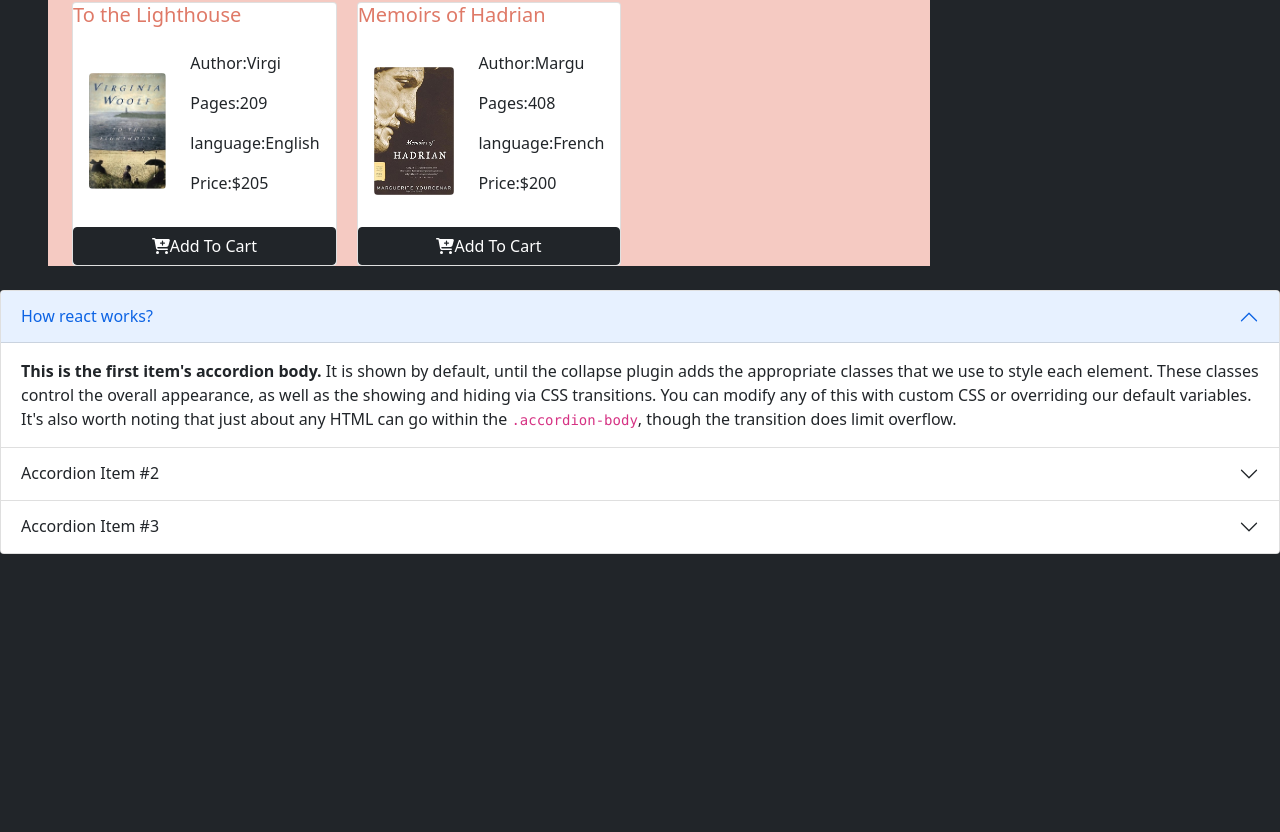
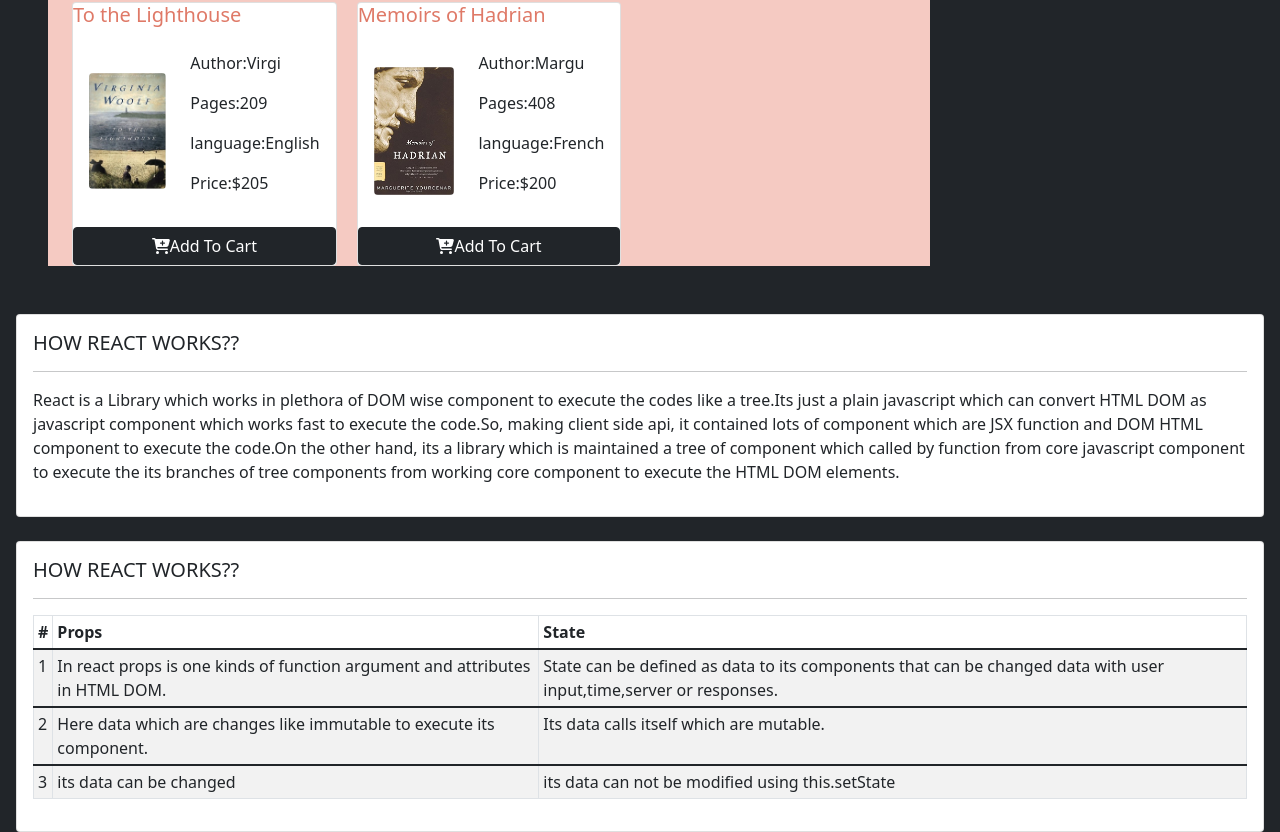
Before and after one commit to Nabi171/Alkestrico-De-library, a React (Create React App) app: page / in a window 1280 px wide. Shown: the part 5330-6162 px from the top of the page. Before the commit the page ends 5884 px from the top, so only its background shows below. Built offline with nearby package versions, Linux system fonts and the light colour scheme.

Commit message:
4th commit

```diff
--- a/src/Accordian/Accordian.js
+++ b/src/Accordian/Accordian.js
@@ -1,51 +1,50 @@
 import React from 'react';
+import { Card, Table } from 'react-bootstrap';
 
 const Accordian = () => {
   return (
     <div>
-
-
-      <div class="accordion" id="accordionExample">
-        <div class="accordion-item">
-          <h2 class="accordion-header" id="headingOne">
-            <button class="accordion-button" type="button" data-bs-toggle="collapse" data-bs-target="#collapseOne" aria-expanded="true" aria-controls="collapseOne">
-              How react works?
-      </button>
-          </h2>
-          <div id="collapseOne" class="accordion-collapse collapse show" aria-labelledby="headingOne" data-bs-parent="#accordionExample">
-            <div class="accordion-body">
-              <strong>This is the first item's accordion body.</strong> It is shown by default, until the collapse plugin adds the appropriate classes that we use to style each element. These classes control the overall appearance, as well as the showing and hiding via CSS transitions. You can modify any of this with custom CSS or overriding our default variables. It's also worth noting that just about any HTML can go within the <code>.accordion-body</code>, though the transition does limit overflow.
-      </div>
-          </div>
-        </div>
-        <div class="accordion-item">
-          <h2 class="accordion-header" id="headingTwo">
-            <button class="accordion-button collapsed" type="button" data-bs-toggle="collapse" data-bs-target="#collapseTwo" aria-expanded="false" aria-controls="collapseTwo">
-              Accordion Item #2
-      </button>
-          </h2>
-          <div id="collapseTwo" class="accordion-collapse collapse" aria-labelledby="headingTwo" data-bs-parent="#accordionExample">
-            <div class="accordion-body">
-              <strong>This is the second item's accordion body.</strong> It is hidden by default, until the collapse plugin adds the appropriate classes that we use to style each element. These classes control the overall appearance, as well as the showing and hiding via CSS transitions. You can modify any of this with custom CSS or overriding our default variables. It's also worth noting that just about any HTML can go within the <code>.accordion-body</code>, though the transition does limit overflow.
-      </div>
-          </div>
-        </div>
-        <div class="accordion-item">
-          <h2 class="accordion-header" id="headingThree">
-            <button class="accordion-button collapsed" type="button" data-bs-toggle="collapse" data-bs-target="#collapseThree" aria-expanded="false" aria-controls="collapseThree">
-              Accordion Item #3
-      </button>
-          </h2>
-          <div id="collapseThree" class="accordion-collapse collapse" aria-labelledby="headingThree" data-bs-parent="#accordionExample">
-            <div class="accordion-body">
-              <strong>This is the third item's accordion body.</strong> It is hidden by default, until the collapse plugin adds the appropriate classes that we use to style each element. These classes control the overall appearance, as well as the showing and hiding via CSS transitions. You can modify any of this with custom CSS or overriding our default variables. It's also worth noting that just about any HTML can go within the <code>.accordion-body</code>, though the transition does limit overflow.
-      </div>
-          </div>
-        </div>
-      </div>
-
-
-
+      <Card className='mt-4 mx-3'>
+        <Card.Body>
+          <h5>HOW REACT WORKS??</h5><hr />
+          <p>React is a Library which works in plethora of DOM wise component to execute the codes like a tree.Its just a plain javascript which can convert HTML DOM as javascript component which works fast to execute the code.So, making client side api, it contained lots of component which are JSX function and DOM HTML component to execute the code.On the other hand, its a library which is maintained a tree of component which called by function from core javascript component to execute the its branches of tree components from working core component to execute the HTML DOM elements.</p>
+        </Card.Body>
+      </Card>
+      <Card className='mt-4 mx-3'>
+        <Card.Body>
+          <h5>HOW REACT WORKS??</h5><hr />
+          <Table striped bordered hover size="sm">
+            <thead>
+              <tr>
+                <th>#</th>
+                <th>Props</th>
+                <th>State</th>
+              </tr>
+            </thead>
+            <tbody>
+              <tr>
+                <td>1</td>
+                <td>In react props is one kinds of function argument and attributes in HTML DOM.</td>
+                <td>State can be defined as data to its components that can be changed data with user input,time,server or responses.</td>
+              </tr>
+            </tbody>
+            <tbody>
+              <tr>
+                <td>2</td>
+                <td>Here data which are changes like immutable to execute its component.</td>
+                <td>Its data calls itself which are mutable.</td>
+              </tr>
+            </tbody>
+            <tbody>
+              <tr>
+                <td>3</td>
+                <td>its data can be changed</td>
+                <td>its data can not be modified using this.setState</td>
+              </tr>
+            </tbody>
+          </Table>
+        </Card.Body>
+      </Card>
 
     </div>
   );
```
Also changed, not shown: src/Header/Header.js (+57 -0 lines).
